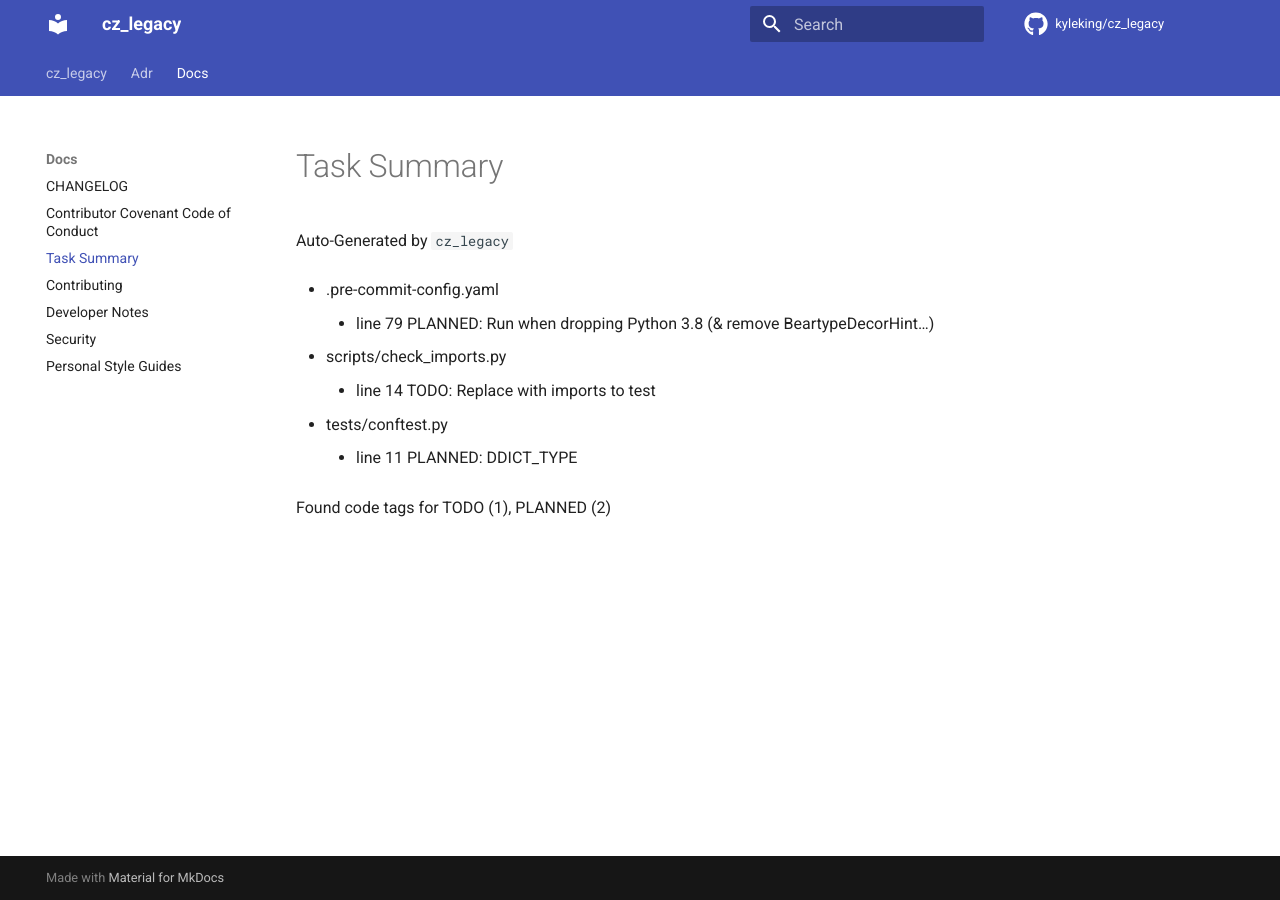
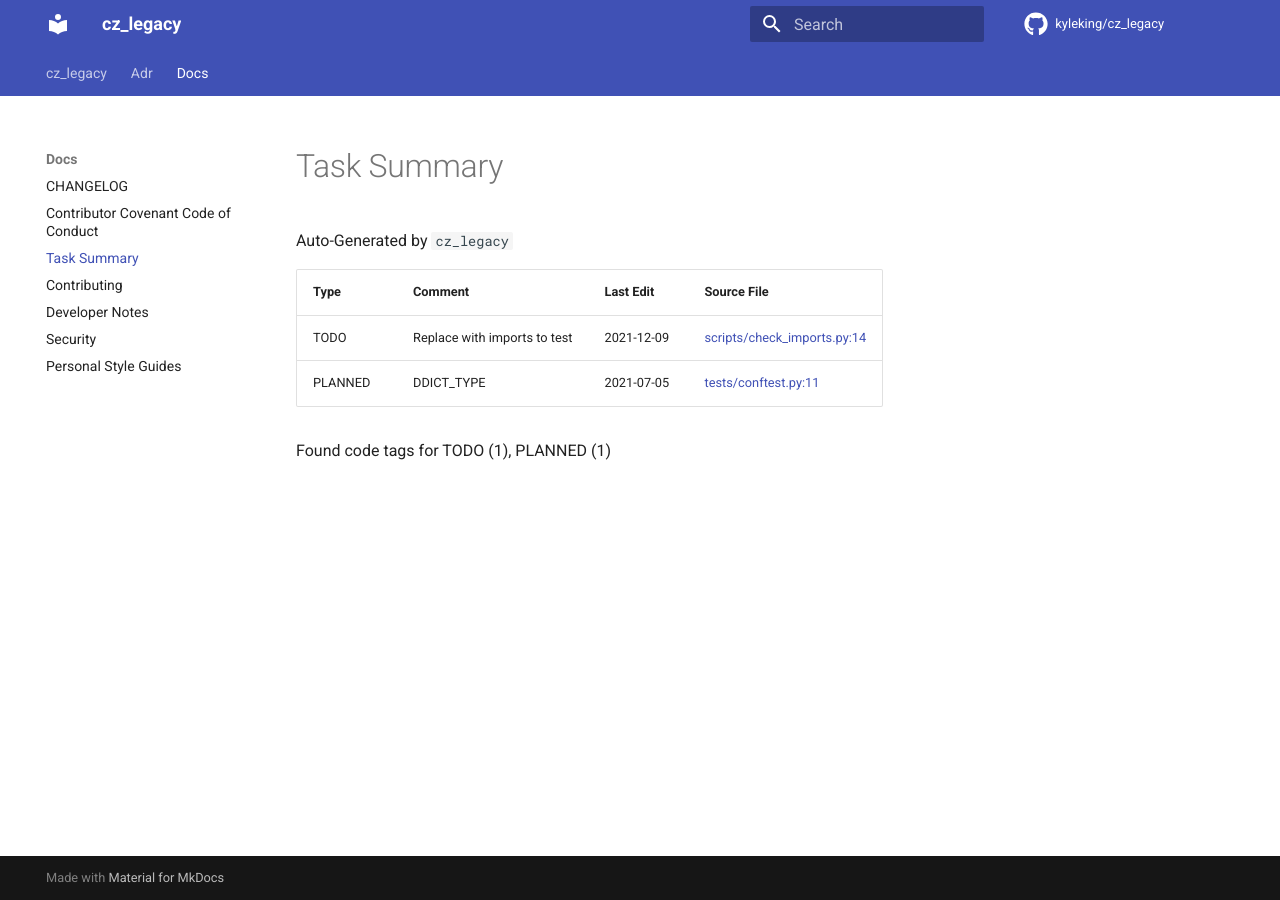
Before and after one commit to KyleKing/cz_legacy, an MkDocs documentation site: the page built from docs/docs/CODE_TAG_SUMMARY.md, in a window 1280 px wide. Built offline with MkDocs 1.6.1 and Material for MkDocs 9.7.7, drawn with Linux system fonts in a browser that asks for light colours; comment, search, counter and statistics services are not loaded.

Commit message:
build: run calcipy

```diff
--- a/.copier-answers.yml
+++ b/.copier-answers.yml
@@ -1,7 +1,7 @@
 # yamllint disable-file
 # Answer file maintained by Copier for: https://github.com/KyleKing/calcipy_template
 # Check into version control. Edit by re-running copier and changing responses to the questions
-_commit: 0.3.2
+_commit: 0.3.3
 _src_path: gh:KyleKing/calcipy_template
 author_email: dev.act.kyle@gmail.com
 author_name: Kyle King
--- a/.sourcery.yaml
+++ b/.sourcery.yaml
@@ -1,4 +1,4 @@
 ---
 # See: https://docs.sourcery.ai/Configuration/
 refactor:
-  python_version: '3.7'
+  python_version: '3.6'
--- a/appveyor.yml
+++ b/appveyor.yml
@@ -90,8 +90,6 @@ on_failure:
 on_finish:
   - echo "Build Finish"
 
-on_finish:
-  - cmd: ECHO "Build Finish"
 artifacts:
   - path: releases/site.zip
   - path: releases/tests.zip
--- a/docs/docs/CODE_TAG_SUMMARY.md
+++ b/docs/docs/CODE_TAG_SUMMARY.md
@@ -2,15 +2,11 @@
 
 Auto-Generated by `cz_legacy`
 
-- .pre-commit-config.yaml
-    - line  79 PLANNED: Run when dropping Python 3.8 (& remove BeartypeDecorHint...)
+| Type    | Comment                      | Last Edit   | Source File                                                                                                                                      |
+|:--------|:-----------------------------|:------------|:-------------------------------------------------------------------------------------------------------------------------------------------------|
+| TODO    | Replace with imports to test | 2021-12-09  | [scripts/check_imports.py:14](https://github.com/KyleKing/cz_legacy/blame/f4795f9a331cdbe3d75a29939ec18f0394eff2bf/scripts/check_imports.py#L14) |
+| PLANNED | DDICT_TYPE                   | 2021-07-05  | [tests/conftest.py:11](https://github.com/KyleKing/cz_legacy/blame/c33bcda7f405a9ddc81d4b9dfa30b67ce6d299c5/tests/conftest.py#L11)               |
 
-- scripts/check_imports.py
-    - line  14    TODO: Replace with imports to test
-
-- tests/conftest.py
-    - line  11 PLANNED: DDICT_TYPE
-
-Found code tags for TODO (1), PLANNED (2)
+Found code tags for TODO (1), PLANNED (1)
 
 <!-- calcipy:skip_tags -->
--- a/pyproject.toml
+++ b/pyproject.toml
@@ -48,4 +48,8 @@ python = "^3.6.1"
 commitizen = ">=2"
 
 [tool.poetry.dev-dependencies]
-calcipy = { version="^0.8.2", extras=["dev", "lint", "test"], python=">=3.8,<4.0.0" }
+calcipy = { version = ">=0.11.0", extras = [
+    "dev",
+    "lint",
+    "test",
+], python = ">=3.8,<4.0.0" }
```
Also changed, not shown: .pre-commit-config.yaml (+5 -3 lines), docs/docs/CHANGELOG.md (+2 -0 lines), docs/docs/DEVELOPER_GUIDE.md (+1 -1 lines), requirements.txt (+346 -354 lines), 3 other files.
